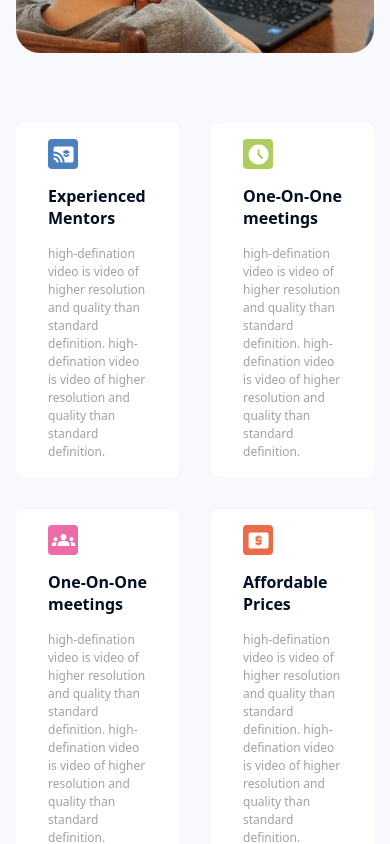
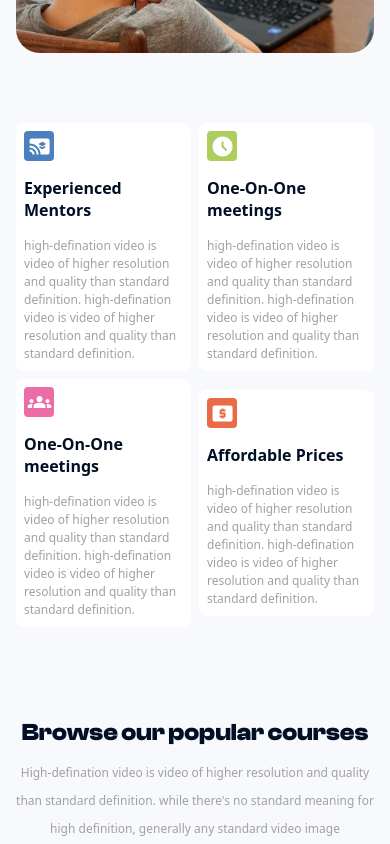
Before and after one commit to OluwatobilobaIbuola/techtime, a React (Create React App) app: page / in a window 390 px wide. Shown: the part 2120-2964 px from the top of the page. Built offline with nearby package versions, Linux system fonts and the light colour scheme.

Commit message:
update features card style

```diff
--- a/src/components/LandingPageSections/Features.tsx
+++ b/src/components/LandingPageSections/Features.tsx
@@ -34,8 +34,8 @@ export default function Features() {
             />
           </div>
         </div>
-        <div className="flex-[40%] flex flex-wrap gap-8 items-center self-center">
-          <div className="py-4 px-8 flex-[40%] rounded-[8px] bg-white  xs:min-w-[300px]">
+        <div className="flex-[40%] flex flex-wrap gap-2 sm:gap-8 items-center self-center">
+          <div className="sm:py-4 sm:px-8 px-2 py-2 flex-[40%] rounded-[8px] bg-white  xs:min-w-[300px]">
             <span
               className={`${styles.flexCenter} w-[30px] h-[30px] sm:w-[48px] sm:h-[48px] rounded-[4px] bg-bgBoxSix`}
             >
@@ -50,7 +50,7 @@ export default function Features() {
               resolution and quality than standard definition.
             </p>
           </div>
-          <div className="py-4 px-8 flex-[40%] rounded-[8px] bg-white  xs:min-w-[300px]">
+          <div className="sm:py-4 sm:px-8 px-2 py-2 flex-[40%] rounded-[8px] bg-white  xs:min-w-[300px]">
             <span
               className={`${styles.flexCenter} w-[30px] h-[30px] sm:w-[48px] sm:h-[48px] rounded-[4px] bg-bgBoxFive`}
             >
@@ -65,7 +65,7 @@ export default function Features() {
               resolution and quality than standard definition.
             </p>
           </div>
-          <div className="py-4 px-8 flex-[40%] rounded-[8px] bg-white  xs:min-w-[300px]">
+          <div className="sm:py-4 sm:px-8 px-2 py-2 flex-[40%] rounded-[8px] bg-white  xs:min-w-[300px]">
             <span
               className={`${styles.flexCenter} w-[30px] h-[30px] sm:w-[48px] sm:h-[48px] rounded-[4px] bg-bgBoxSeven`}
             >
@@ -80,7 +80,7 @@ export default function Features() {
               resolution and quality than standard definition.
             </p>
           </div>
-          <div className="py-4 px-8 flex-[40%] rounded-[8px] bg-white xs:min-w-[300px]">
+          <div className="sm:py-4 sm:px-8 px-2 py-2 flex-[40%] rounded-[8px] bg-white xs:min-w-[300px]">
             <span
               className={`${styles.flexCenter} w-[30px] h-[30px] sm:w-[48px] sm:h-[48px] rounded-[4px] bg-bgBoxEight`}
             >
```
